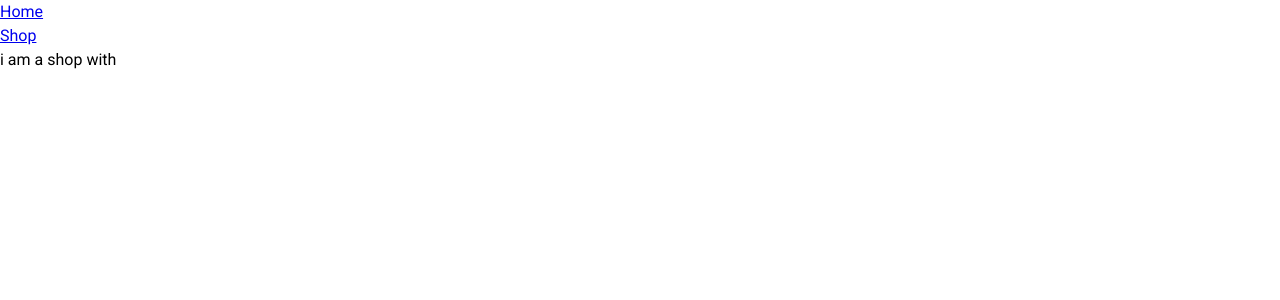
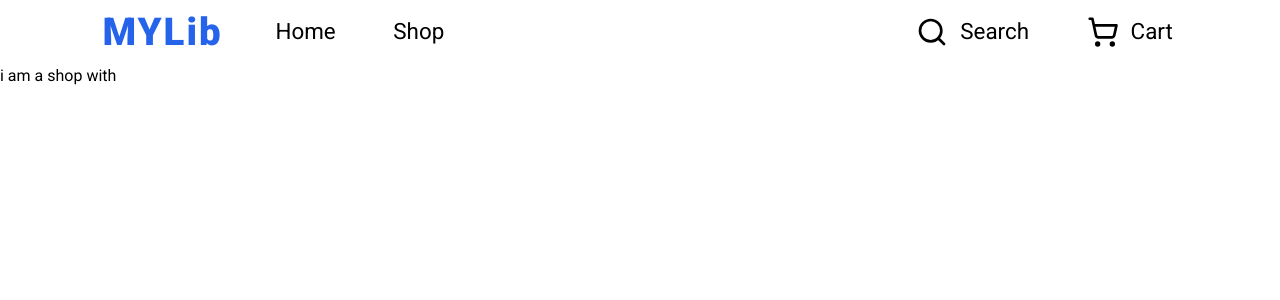
Before and after one commit to TahraouiMustapha/Shopping-card-app-TOP, a React (Vite) app: page /shop in a window 1280 px wide. Shown: the top 300 px of the page. Built offline with nearby package versions, Linux system fonts and the light colour scheme.

Commit message:
feat: complete the navigation bar component with its style

```diff
--- a/src/components/navigationBar/NavigationBar.jsx
+++ b/src/components/navigationBar/NavigationBar.jsx
@@ -1,11 +1,37 @@
 import { Link } from "react-router-dom"
+import styles from "./NavigationBar.module.css"
+import { Search, ShoppingCart } from "lucide-react"
+
+
+
+function NavLink({title, children}) {
+    return(
+        <div className={styles.navLink}>
+            {children}
+            <p>{title}</p>
+        </div>
+    )
+}
 
 function NavigationBar() {
     return (
-        <>
-            <Link to="/"> Home </Link>
-            <Link to="shop"> Shop </Link>
-        </>
+        <div className={styles.navigationBar}>
+
+            <div>
+                <h1 className={styles.logo}>MYLib</h1>
+                <Link to="/"> Home </Link>
+                <Link to="shop"> Shop </Link>
+            </div>
+
+            <div>
+                <NavLink title={'Search'}>
+                    <Search size={32}/>
+                </NavLink>
+                <NavLink title={'Cart'}>
+                    <ShoppingCart size={32}/>
+                </NavLink>
+            </div>
+        </div>
     )
 }
 
--- /dev/null
+++ b/src/components/navigationBar/NavigationBar.module.css
@@ -0,0 +1,50 @@
+.navigationBar {
+    --logo-color: #2563EB;
+    max-height: 8vh;
+    padding: 1.5rem  8%;
+
+    display: flex;
+    justify-content: space-between;
+}
+
+a {
+    color: inherit;
+    text-decoration: none;
+}
+
+.navigationBar > div {
+    display: flex;
+    gap: 48px;
+    align-items:center;
+}
+
+.logo {
+    color: var(--logo-color);
+    font-size: 2.4em;
+    font-weight: 900;
+    letter-spacing: 2px;
+}
+
+.navLink {
+    display: flex;
+    align-items: center;
+    gap: 12px;
+    cursor: pointer;
+}
+
+.navigationBar > div > *:not(.logo) {
+    padding: 0.3rem;
+    font-size: 1.4em;
+}
+
+a,
+.navLink p {
+    display: inline-block;
+    border-bottom: 1.5px solid transparent;
+    transition: border-bottom 0.3s ease;
+}
+
+a:hover ,
+.navLink p:hover {
+    border-bottom: 1px solid black;
+}
```
